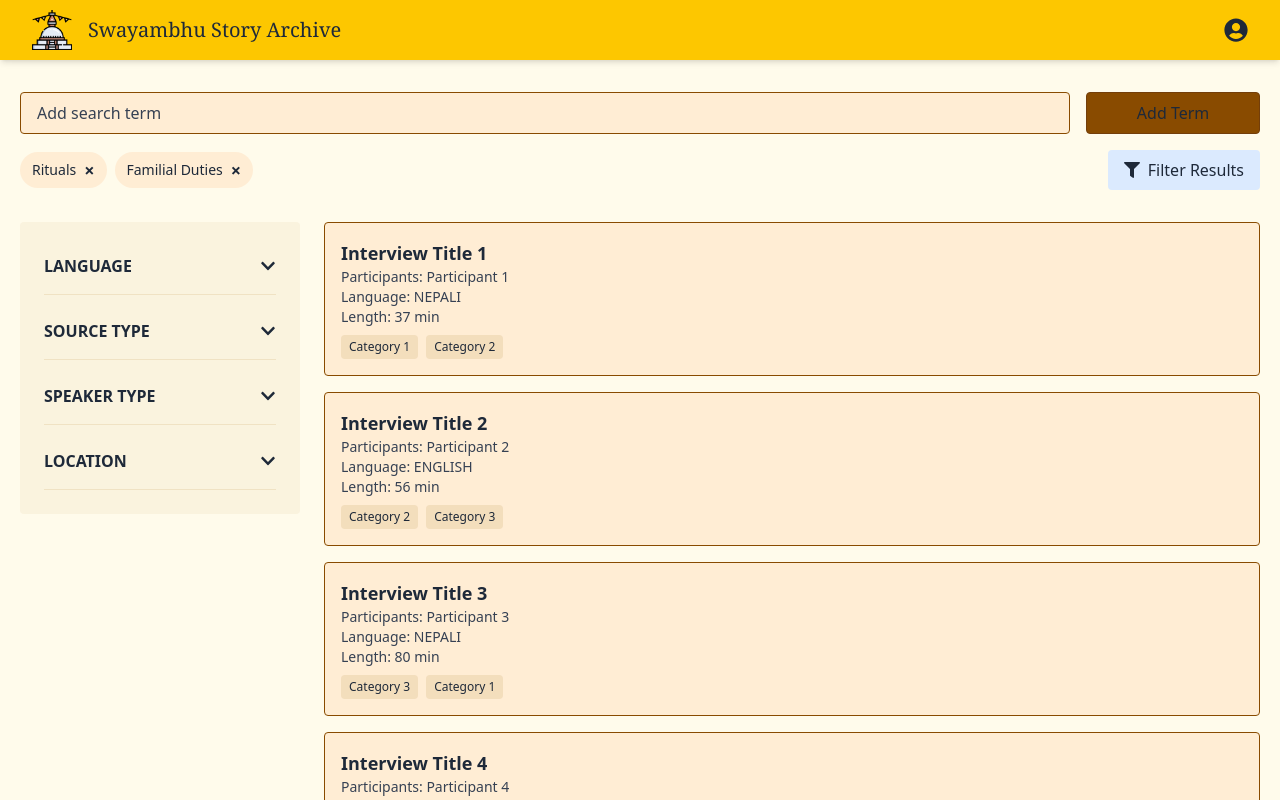
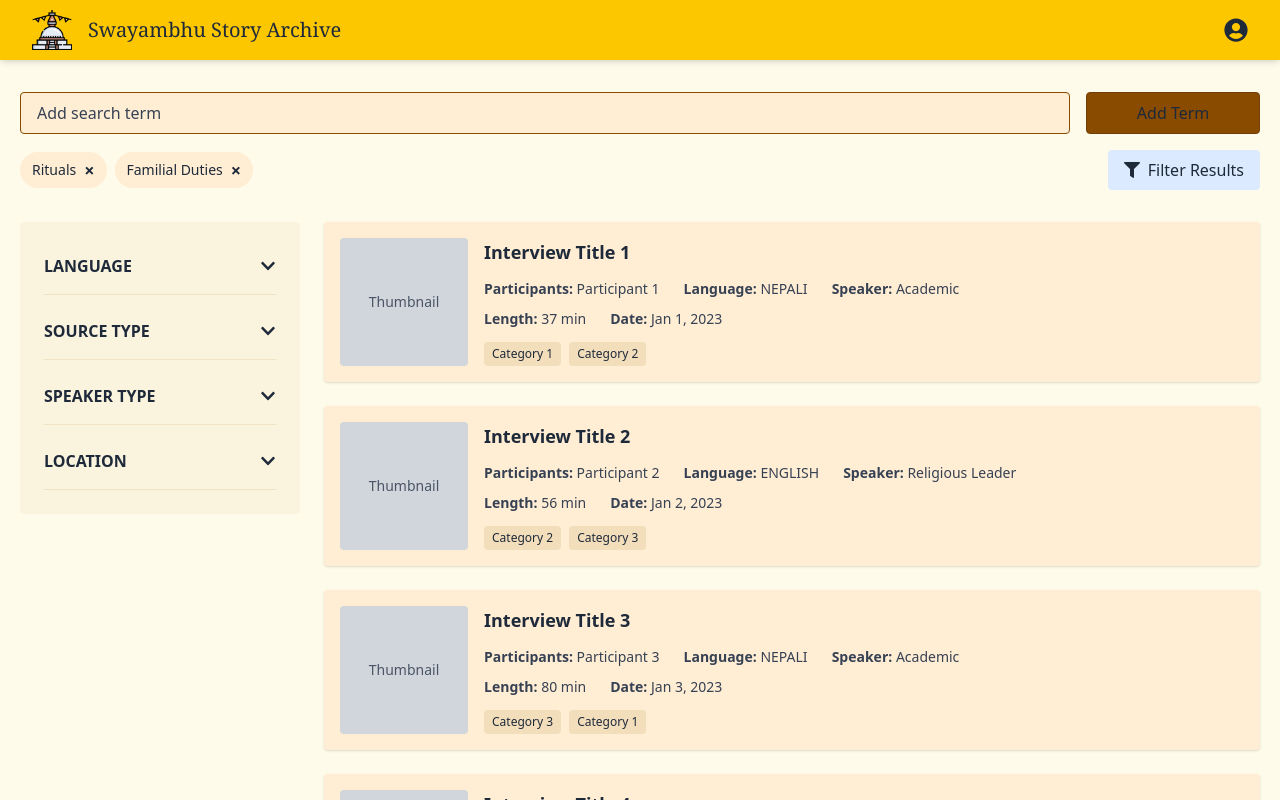
Before and after one commit to Tuckgz/Swayambhu-Archive-2025, a React (Vite) app in the folder SwayambhuStoriesProject/: page / in a window 1280 px wide. Shown: the top 800 px of the page. Built offline with nearby package versions, Linux system fonts and the light colour scheme.

Commit message:
updated video card display

```diff
--- a/SwayambhuStoriesProject/src/components/Video/VideoCard.tsx
+++ b/SwayambhuStoriesProject/src/components/Video/VideoCard.tsx
@@ -1,5 +1,4 @@
 import React from "react";
-import { useNavigate } from "react-router-dom";
 
 interface VideoCardProps {
   id: number;
@@ -8,6 +7,8 @@ interface VideoCardProps {
   language: string;
   length: string;
   categories: string[];
+  speaker: string;
+  date: Date;
 }
 
 const VideoCard: React.FC<VideoCardProps> = ({
@@ -17,27 +18,61 @@ const VideoCard: React.FC<VideoCardProps> = ({
   language,
   length,
   categories,
+  speaker,
+  date,
 }) => {
-  const navigate = useNavigate();
+  const formattedDate = date.toLocaleDateString("en-US", {
+    year: "numeric",
+    month: "short",
+    day: "numeric",
+  });
 
   return (
-    <div
-      className="mb-4 cursor-pointer rounded border border-yellow-800 bg-orange-100 p-4 hover:bg-yellow-200"
-      onClick={() => navigate(`/video/${id}`)}
-    >
+    <div className="mb-6 flex gap-4 rounded p-4 shadow-sm hover:shadow-md transition-shadow duration-200 bg-orange-100">
+      {/* Thumbnail Placeholder */}
+      <div className="w-32 h-32 bg-gray-300 rounded flex items-center justify-center text-sm text-gray-600">
+        Thumbnail
+      </div>
+
+      {/* Content */}
+      <div className="flex-1 flex flex-col justify-between">
+        {/* Title */}
         <h3 className="text-lg font-semibold text-gray-800">{title}</h3>
-      <p className="text-sm text-gray-700">Participants: {participants}</p>
-      <p className="text-sm text-gray-700">Language: {language}</p>
-      <p className="text-sm text-gray-700">Length: {length}</p>
+
+        {/* Metadata Row 1 */}
+        <div className="mt-2 flex flex-wrap gap-x-6 gap-y-2 text-sm text-gray-700">
+          <p>
+            <strong>Participants:</strong> {participants}
+          </p>
+          <p>
+            <strong>Language:</strong> {language}
+          </p>
+          <p>
+            <strong>Speaker:</strong> {speaker}
+          </p>
+        </div>
+
+        {/* Metadata Row 2 */}
+        <div className="mt-1 flex flex-wrap gap-x-6 gap-y-2 text-sm text-gray-700">
+          <p>
+            <strong>Length:</strong> {length}
+          </p>
+          <p>
+            <strong>Date:</strong> {formattedDate}
+          </p>
+        </div>
+
+        {/* Categories */}
         <div className="mt-2 flex flex-wrap gap-2">
-        {categories.map((category, index) => (
+          {categories.map((cat, index) => (
             <span
               key={index}
               className="rounded bg-[rgba(215,185,133,0.3)] px-2 py-1 text-xs text-gray-800"
             >
-            {category}
+              {cat}
             </span>
           ))}
+        </div>
       </div>
     </div>
   );
--- a/SwayambhuStoriesProject/src/pages/HomePage.tsx
+++ b/SwayambhuStoriesProject/src/pages/HomePage.tsx
@@ -238,6 +238,8 @@ const HomePage: React.FC = () => {
                 language={video.language}
                 length={video.length}
                 categories={video.categories}
+                speaker={video.speaker}
+                date={video.date}
               />
             ))}
 
```
Lines whose indentation alone changed are shown as unchanged.
